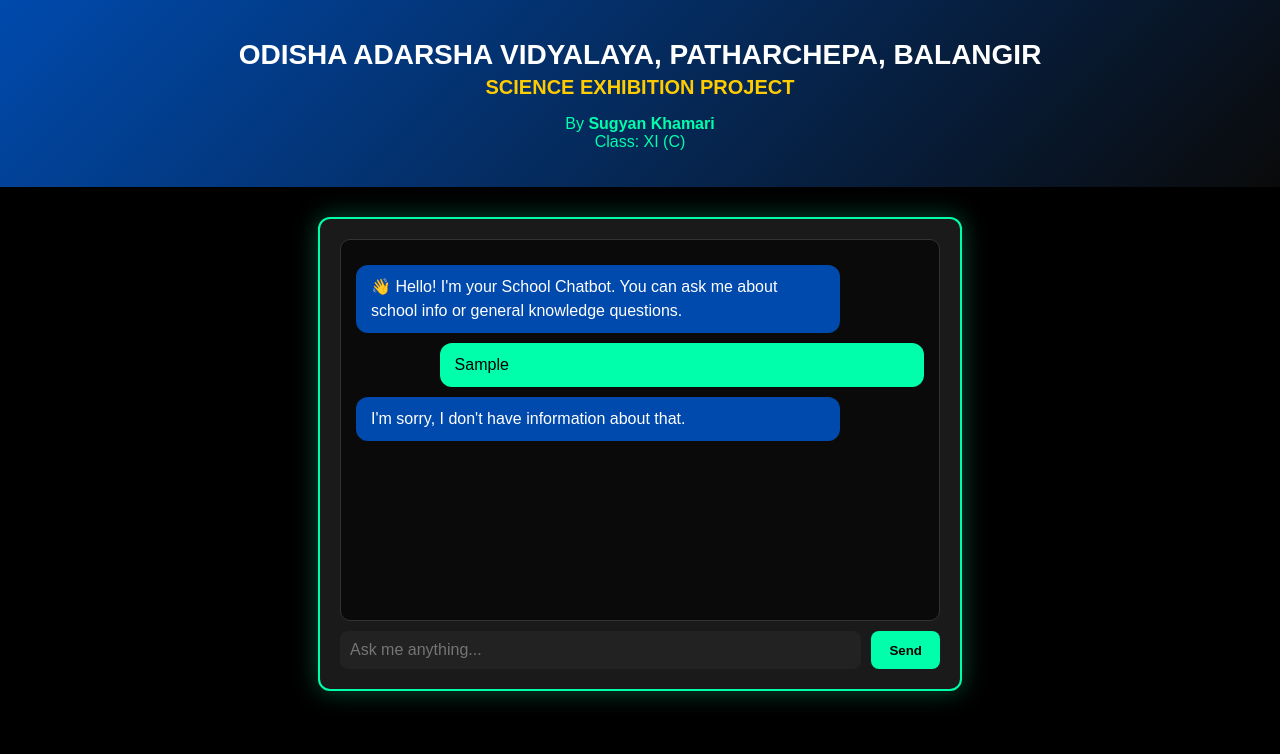
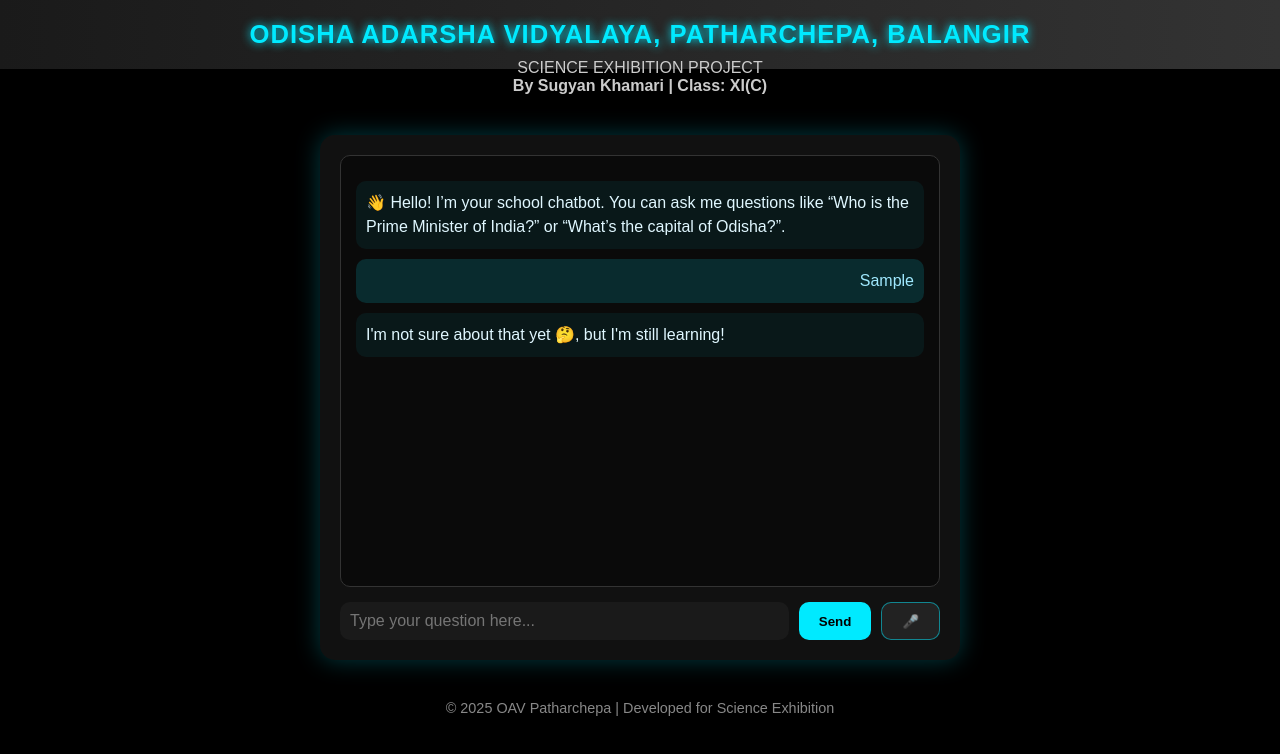
Before and after one commit to Redox67/OAV-chatbot, a plain HTML site: page index.html in a window 1280 px wide. Both pictures are taken after typing "Sample" into the empty fields and a click on the button "Send". Drawn offline with Linux system fonts and the light colour scheme.

Commit message:
Add files via upload

```diff
--- a/index.html
+++ b/index.html
@@ -1,176 +1,162 @@
 <!DOCTYPE html>
 <html lang="en">
 <head>
-  <meta charset="UTF-8" />
-  <meta name="viewport" content="width=device-width, initial-scale=1.0" />
+<meta charset="UTF-8">
+<meta name="viewport" content="width=device-width, initial-scale=1.0">
 <title>School Chatbot - OAV Patharchepa</title>
-
 <style>
     body {
+        font-family: 'Poppins', sans-serif;
         background-color: #000;
-      color: white;
-      font-family: "Poppins", sans-serif;
+        color: #fff;
         margin: 0;
         padding: 0;
     }
 
     header {
         text-align: center;
+        background: linear-gradient(90deg, #1a1a1a, #333);
         padding: 20px;
-      background: linear-gradient(135deg, #004aad, #0a0a0a);
-      color: white;
-      box-shadow: 0 4px 15px rgba(0, 0, 0, 0.7);
+        color: #00eaff;
+        font-size: 1.6em;
+        font-weight: bold;
+        letter-spacing: 1px;
+        text-shadow: 0 0 10px #00eaff;
     }
 
-    h1 {
-      font-size: 28px;
-      margin-bottom: 5px;
-    }
-
-    h2 {
-      font-size: 20px;
-      color: #ffcc00;
-      margin-top: 0;
-    }
-
-    .credit {
-      font-size: 16px;
-      color: #00ffaa;
-      font-weight: 500;
-    }
-
-    main {
-      display: flex;
-      justify-content: center;
-      margin-top: 30px;
+    .project-info {
+        text-align: center;
+        margin-top: -10px;
+        font-size: 1em;
+        color: #ccc;
     }
 
     .chat-container {
-      background: #1a1a1a;
-      border: 2px solid #00ffaa;
-      border-radius: 12px;
         width: 90%;
         max-width: 600px;
+        background-color: #111;
+        margin: 40px auto;
+        border-radius: 15px;
         padding: 20px;
-      box-shadow: 0 0 25px #00ffaa50;
+        box-shadow: 0px 0px 25px #00eaff40;
     }
 
     .chat-box {
-      height: 350px;
+        height: 400px;
         overflow-y: auto;
         border: 1px solid #333;
         border-radius: 10px;
         padding: 15px;
         background-color: #0a0a0a;
-      margin-bottom: 10px;
     }
 
-    .bot-msg, .user-msg {
+    .chat-message {
         margin: 10px 0;
-      padding: 10px 15px;
-      border-radius: 12px;
+        padding: 10px;
+        border-radius: 10px;
         line-height: 1.5;
-      max-width: 80%;
     }
 
-    .bot-msg {
-      background: #004aad;
-      color: #fff;
-      align-self: flex-start;
-      animation: fadeIn 0.4s ease-in;
+    .user {
+        background-color: #00eaff25;
+        text-align: right;
+        color: #a0e9ff;
     }
 
-    .user-msg {
-      background: #00ffaa;
-      color: #000;
-      align-self: flex-end;
-      margin-left: auto;
-      animation: fadeIn 0.4s ease-in;
+    .bot {
+        background-color: #00eaff10;
+        text-align: left;
+        color: #e0f7ff;
     }
 
     .input-area {
         display: flex;
-      justify-content: space-between;
-      gap: 10px;
+        margin-top: 15px;
     }
 
-    .input-area input {
+    input {
         flex: 1;
         padding: 10px;
-      border-radius: 8px;
+        border-radius: 10px;
         border: none;
         outline: none;
-      font-size: 16px;
-      background: #222;
+        background-color: #1a1a1a;
         color: white;
+        font-size: 1em;
     }
 
-    .input-area button {
-      padding: 10px 18px;
+    button {
+        background-color: #00eaff;
         border: none;
-      background: #00ffaa;
-      color: black;
-      font-weight: bold;
-      border-radius: 8px;
+        border-radius: 10px;
+        padding: 10px 20px;
+        margin-left: 10px;
+        color: #000;
         cursor: pointer;
         transition: 0.3s;
+        font-weight: bold;
     }
 
-    .input-area button:hover {
-      background: #00cc88;
+    button:hover {
+        background-color: #00b8d4;
+        transform: scale(1.05);
     }
 
-    @keyframes fadeIn {
-      from { opacity: 0; transform: translateY(10px); }
-      to { opacity: 1; transform: translateY(0); }
+    .mic-btn {
+        background-color: #222;
+        color: #00eaff;
+        border: 1px solid #00eaff80;
+    }
+
+    footer {
+        text-align: center;
+        margin-top: 30px;
+        color: #888;
+        font-size: 0.9em;
     }
 </style>
 </head>
+<body>
 
-<body>
 <header>
-    <h1>ODISHA ADARSHA VIDYALAYA, PATHARCHEPA, BALANGIR</h1>
-    <h2>SCIENCE EXHIBITION PROJECT</h2>
-    <p class="credit">By <b>Sugyan Khamari</b> <br> Class: XI (C)</p>
+    ODISHA ADARSHA VIDYALAYA, PATHARCHEPA, BALANGIR
 </header>
+<p class="project-info">
+    SCIENCE EXHIBITION PROJECT<br>
+    <strong>By Sugyan Khamari | Class: XI(C)</strong>
+</p>
 
-  <main>
 <div class="chat-container">
-      <div class="chat-box" id="chat-box">
-        <div class="bot-msg">👋 Hello! I'm your School Chatbot. You can ask me about school info or general knowledge questions.</div>
+    <div class="chat-box" id="chatBox">
+        <div class="chat-message bot">👋 Hello! I’m your school chatbot. You can ask me questions like “Who is the Prime Minister of India?” or “What’s the capital of Odisha?”.</div>
     </div>
     <div class="input-area">
-        <input type="text" id="user-input" placeholder="Ask me anything..." />
+        <input type="text" id="userInput" placeholder="Type your question here...">
         <button onclick="sendMessage()">Send</button>
+        <button class="mic-btn" onclick="startListening()">🎤</button>
     </div>
 </div>
-  </main>
+
+<footer>© 2025 OAV Patharchepa | Developed for Science Exhibition</footer>
 
 <script>
-    const responses = {
+    const chatBox = document.getElementById("chatBox");
+    const input = document.getElementById("userInput");
+
+    const answers = {
         "prime minister": "The Prime Minister of India is Narendra Modi.",
         "president": "The President of India is Droupadi Murmu.",
         "finance minister": "The Finance Minister of India is Nirmala Sitharaman.",
         "education minister": "The Education Minister of India is Dharmendra Pradhan.",
         "defence minister": "The Defence Minister of India is Rajnath Singh.",
-      "school": "This is Odisha Adarsha Vidyalaya, Patharchepa, Balangir.",
         "principal": "The Principal of OAV Patharchepa is Mr. K. Jhankar.",
-      "students": "There are around 500 students in our school.",
-      "states in india": "There are 28 states and 8 union territories in India.",
-      "how many states": "India has 28 states and 8 union territories.",
-      "union territories": "India has 8 union territories.",
-      "countries in world": "There are 195 countries in the world — 193 UN members and 2 observer states (Vatican City and Palestine).",
-      "national animal": "The national animal of India is the Bengal Tiger.",
-      "national bird": "The national bird of India is the Indian Peacock.",
-      "national flower": "The national flower of India is the Lotus.",
-      "national anthem": "The national anthem of India is 'Jana Gana Mana'.",
-      "national song": "The national song of India is 'Vande Mataram'.",
-      "national fruit": "The national fruit of India is Mango.",
-      "national game": "The national game of India is Hockey.",
-      "independence": "India got its independence on 15th August 1947."
+        "students": "There are about 500 students in OAV Patharchepa.",
+        "states": "India has 28 states and 8 Union Territories.",
+        "countries in india": "India is one single country, not made up of multiple countries 😊.",
+        "how many countries": "India is one country, not made up of others."
     };
 
-    const stateCapitals = {
+    const capitals = {
         "andhra pradesh": "Amaravati",
         "arunachal pradesh": "Itanagar",
         "assam": "Dispur",
@@ -201,45 +187,98 @@
         "west bengal": "Kolkata"
     };
 
+    const greetings = ["hi", "hello", "hey", "good morning", "good evening", "good afternoon"];
+
     function sendMessage() {
-      const input = document.getElementById("user-input");
-      const chatBox = document.getElementById("chat-box");
-      const userText = input.value.trim().toLowerCase();
+        const userText = input.value.trim();
         if (!userText) return;
-
-      const userMsg = document.createElement("div");
-      userMsg.className = "user-msg";
-      userMsg.textContent = input.value;
-      chatBox.appendChild(userMsg);
-
-      let botReply = "I'm sorry, I don't have information about that.";
-
-      if (userText.includes("principle") || userText.includes("princepal")) {
-        botReply = "The Principal of OAV Patharchepa is Mr. K. Jhankar.";
+        addMessage(userText, "user");
+        input.value = "";
+        processMessage(userText);
     }
 
-      for (const key in responses) {
-        if (userText.includes(key)) {
-          botReply = responses[key];
+    function processMessage(text) {
+        const lower = text.toLowerCase();
+        let reply = "";
+
+        if (greetings.some(g => lower.includes(g))) {
+            reply = "Hello there! 😊 How can I help you today?";
+        } else {
+            for (const state in capitals) {
+                if (lower.includes(state)) {
+                    reply = `The capital of ${state.charAt(0).toUpperCase() + state.slice(1)} is ${capitals[state]}.`;
                     break;
                 }
             }
+        }
 
-      for (const state in stateCapitals) {
-        if (userText.includes(state) && userText.includes("capital")) {
-          botReply = `The capital of ${state.charAt(0).toUpperCase() + state.slice(1)} is ${stateCapitals[state]}.`;
+        if (!reply) {
+            for (const key in answers) {
+                if (lower.includes(key)) {
+                    reply = answers[key];
                     break;
                 }
             }
+        }
 
-      const botMsg = document.createElement("div");
-      botMsg.className = "bot-msg";
-      botMsg.textContent = botReply;
-      chatBox.appendChild(botMsg);
+        if (!reply) {
+            reply = "I'm not sure about that yet 🤔, but I'm still learning!";
+        }
 
+        addMessage(reply, "bot");
+        speak(reply);
+    }
+
+    function addMessage(text, sender) {
+        const msg = document.createElement("div");
+        msg.classList.add("chat-message", sender);
+        msg.innerText = text;
+        chatBox.appendChild(msg);
         chatBox.scrollTop = chatBox.scrollHeight;
-      input.value = "";
     }
+
+    // 🎙️ Speech Recognition
+    function startListening() {
+        if (!('webkitSpeechRecognition' in window)) {
+            alert("Sorry, your browser doesn't support speech recognition 😢");
+            return;
+        }
+
+        const recognition = new webkitSpeechRecognition();
+        recognition.lang = "en-IN";
+        recognition.continuous = false;
+        recognition.interimResults = false;
+        recognition.start();
+
+        recognition.onresult = (event) => {
+            const speech = event.results[0][0].transcript;
+            addMessage("🎤 " + speech, "user");
+            processMessage(speech);
+        };
+
+        recognition.onerror = () => {
+            addMessage("❌ Voice recognition error. Please try again.", "bot");
+        };
+    }
+
+    // 🗣️ Text-to-Speech (Soft Female Voice)
+    function speak(text) {
+        if ('speechSynthesis' in window) {
+            const voices = window.speechSynthesis.getVoices();
+            const femaleVoice = voices.find(v =>
+                v.name.includes('Female') || v.name.includes('Google UK English Female') || v.name.includes('en-IN')
+            );
+            const utter = new SpeechSynthesisUtterance(text);
+            utter.lang = "en-IN";
+            utter.pitch = 1;
+            utter.rate = 1;
+            utter.voice = femaleVoice || voices[0];
+            window.speechSynthesis.speak(utter);
+        }
+    }
+
+    // Load voices properly (some browsers delay them)
+    window.speechSynthesis.onvoiceschanged = () => {};
 </script>
 </body>
 </html>
```
Lines whose indentation alone changed are shown as unchanged.
